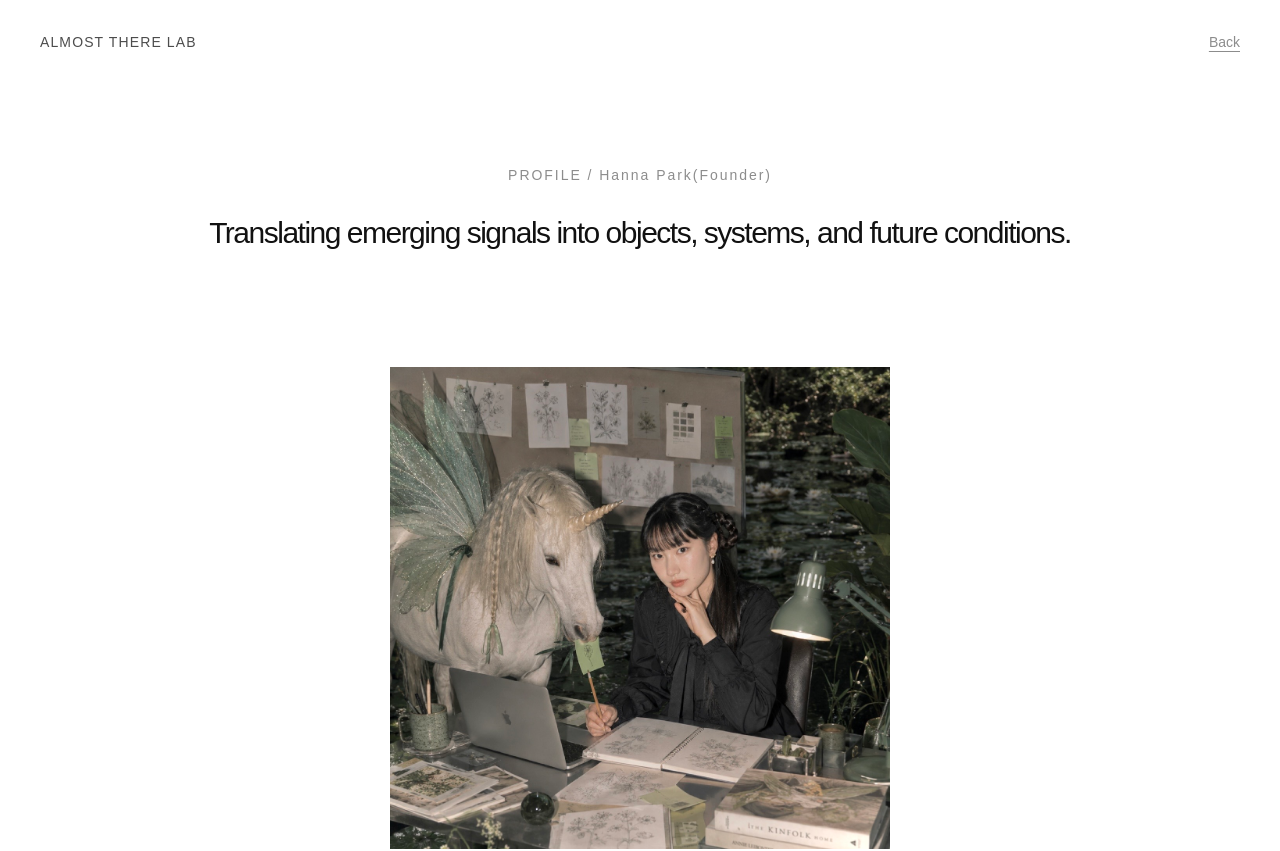
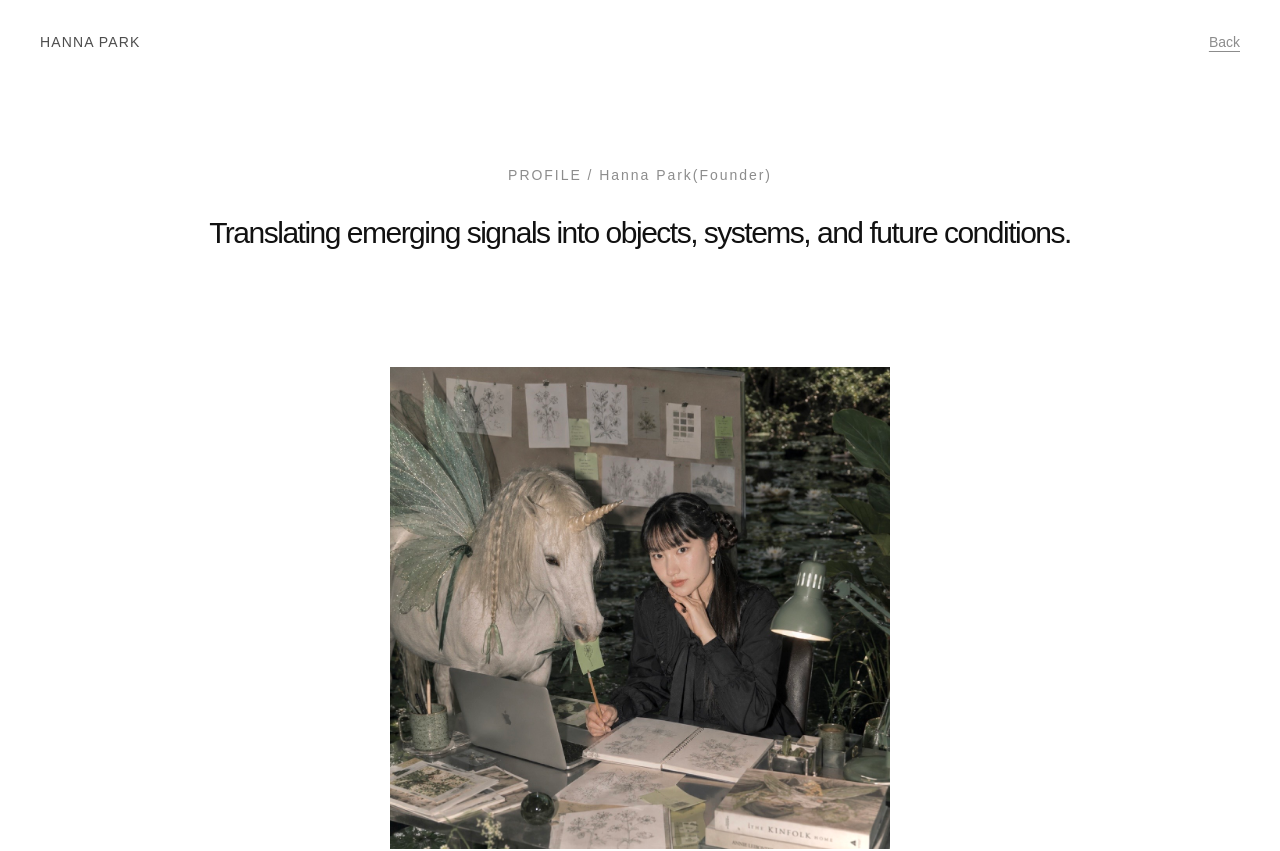
Before and after one commit to hannapoky-arch/parkhanna_portfolio, a Next.js app: page /profile in a window 1280 px wide. Shown: the top 851 px of the page. Built offline with nearby package versions, Linux system fonts and the light colour scheme.

Commit message:
Update page.tsx
Page name change

```diff
--- a/app/profile/page.tsx
+++ b/app/profile/page.tsx
@@ -8,7 +8,7 @@ export default function ProfilePage() {
           href="/"
           className="text-[14px] tracking-[0.08em] text-black/70"
         >
-          ALMOST THERE LAB
+          HANNA PARK
         </a>
 
         <a
```
